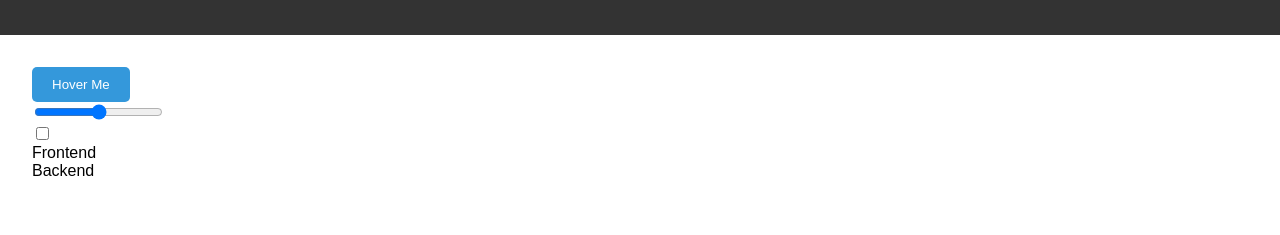
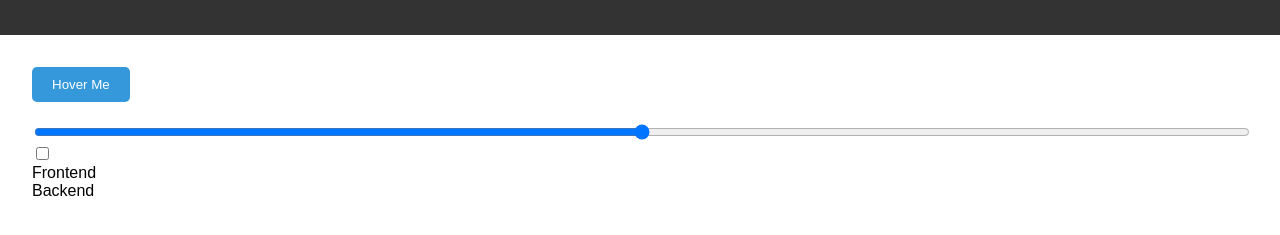
Before and after one commit to EmmanuelMuchiri/CSS-Trial-Task-2, a plain HTML site: page index.html in a window 1280 px wide. Shown: the part 77-312 px from the top of the page. Drawn offline with Linux system fonts and the light colour scheme.

Commit message:
Added css for slider and slider input

```diff
--- a/styles.css
+++ b/styles.css
@@ -30,3 +30,11 @@ body {
     background-color: #2980b9;
     transform: scale(1.1);
   }
+
+  .slider {
+    margin-top: 20px;
+  }
+
+  .slider-input {
+    width: 100%;
+  }
```
